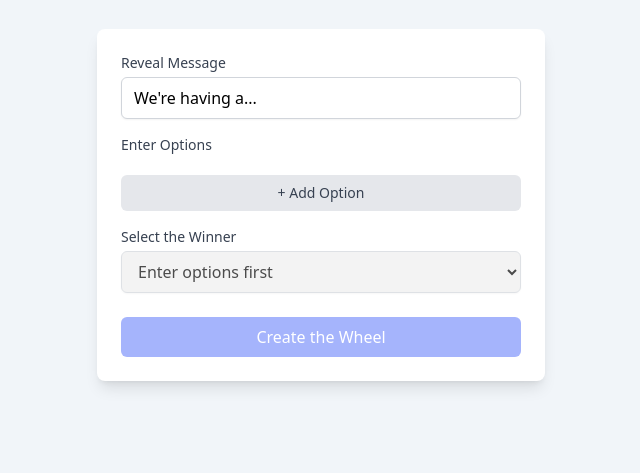
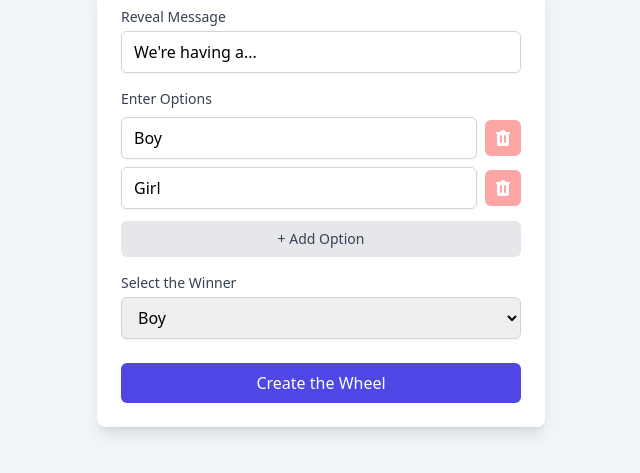
Before and after one commit to samdobson/wheel-reveal, a plain HTML site: page index.html in a window 1280 px wide. Shown: the part 251-724 px from the top of the page, without its empty margins (319-959 px from the left). Drawn offline with nearby package versions, Linux system fonts and the light colour scheme.

Commit message:
feat: Implement dynamic options

```diff
--- a/index.html
+++ b/index.html
@@ -53,5 +53,109 @@
         <p id="winnerText" class="text-6xl md:text-8xl font-extrabold my-4"></p>
     </div>
 
+
+    <script>
+        document.addEventListener('DOMContentLoaded', () => {
+            const mainTitle = document.getElementById('main-title');
+            const mainSubtitle = document.getElementById('main-subtitle');
+            const setupDiv = document.getElementById('setup');
+            const optionsList = document.getElementById('options-list');
+            const addOptionBtn = document.getElementById('add-option-btn');
+            const winnerSelect = document.getElementById('winnerSelect');
+            const revealMessageInput = document.getElementById('revealMessageInput');
+            const createWheelBtn = document.getElementById('createWheelBtn');
+
+            const wheelContainer = document.getElementById('wheel-container');
+            const wheel = document.getElementById('wheel');
+            const wheelLabels = document.getElementById('wheel-labels');
+            const spinBtn = document.getElementById('spinBtn');
+
+            const resultDiv = document.getElementById('result');
+            const revealMessageText = document.getElementById('revealMessageText');
+            const winnerText = document.getElementById('winnerText');
+
+            let options = [];
+            let segments = [];
+            let winner = '';
+            let revealMessage = '';
+            const MIN_SEGMENTS = 10;
+            const colors = ['#FF6B6B', '#4ECDC4', '#45B7D1', '#FED766', '#F0B37E', '#F79AD3', '#81D4FA', '#A5D6A7', '#B39DDB', '#FFCC80'];
+            let optionColorMap = {};
+
+            const createOptionRow = (value = '') => {
+                const row = document.createElement('div');
+                row.className = 'flex items-center space-x-2';
+
+                const input = document.createElement('input');
+                input.type = 'text';
+                input.className = 'option-input w-full px-3 py-2 border border-gray-300 rounded-md shadow-sm focus:ring-indigo-500 focus:border-indigo-500';
+                input.value = value;
+                input.placeholder = 'Enter option name';
+
+                const deleteBtn = document.createElement('button');
+                deleteBtn.className = 'delete-option-btn flex-shrink-0 bg-red-500 text-white rounded-md p-2 hover:bg-red-600 disabled:bg-red-300 disabled:cursor-not-allowed';
+                deleteBtn.innerHTML = `<svg xmlns="http://www.w3.org/2000/svg" class="h-5 w-5 pointer-events-none" viewBox="0 0 20 20" fill="currentColor"><path fill-rule="evenodd" d="M9 2a1 1 0 00-.894.553L7.382 4H4a1 1 0 000 2v10a2 2 0 002 2h8a2 2 0 002-2V6a1 1 0 100-2h-3.382l-.724-1.447A1 1 0 0011 2H9zM7 8a1 1 0 012 0v6a1 1 0 11-2 0V8zm4 0a1 1 0 012 0v6a1 1 0 11-2 0V8z" clip-rule="evenodd" /></svg>`;
+
+                row.appendChild(input);
+                row.appendChild(deleteBtn);
+                return row;
+            };
+
+            const updateFromInputs = () => {
+                const optionInputs = optionsList.querySelectorAll('.option-input');
+                const currentOptions = [...optionInputs].map(input => input.value.trim()).filter(val => val !== '');
+                const uniqueOptions = [...new Set(currentOptions)];
+
+                winnerSelect.innerHTML = '';
+                if (uniqueOptions.length > 0) {
+                    uniqueOptions.forEach(opt => {
+                        const optionEl = document.createElement('option');
+                        optionEl.value = opt;
+                        optionEl.textContent = opt;
+                        winnerSelect.appendChild(optionEl);
+                    });
+                    winnerSelect.disabled = false;
+                } else {
+                    winnerSelect.innerHTML = '<option>Enter options first</option>';
+                    winnerSelect.disabled = true;
+                }
+
+                createWheelBtn.disabled = uniqueOptions.length < 2;
+
+                const deleteBtns = optionsList.querySelectorAll('.delete-option-btn');
+                const canDelete = optionInputs.length > 2;
+                deleteBtns.forEach(btn => btn.disabled = !canDelete);
+            };
+
+            const initializeOptions = () => {
+                optionsList.innerHTML = '';
+                optionsList.appendChild(createOptionRow('Boy'));
+                optionsList.appendChild(createOptionRow('Girl'));
+                updateFromInputs();
+            };
+
+            initializeOptions();
+
+            addOptionBtn.addEventListener('click', () => {
+                optionsList.appendChild(createOptionRow());
+                updateFromInputs();
+            });
+
+            optionsList.addEventListener('input', (e) => {
+                if (e.target.classList.contains('option-input')) {
+                    updateFromInputs();
+                }
+            });
+
+            optionsList.addEventListener('click', (e) => {
+                const deleteBtn = e.target.closest('.delete-option-btn');
+                if (deleteBtn && !deleteBtn.disabled) {
+                    deleteBtn.parentElement.remove();
+                    updateFromInputs();
+                }
+            });
+        });
+    </script>
+
 </body>
 </html>
```
